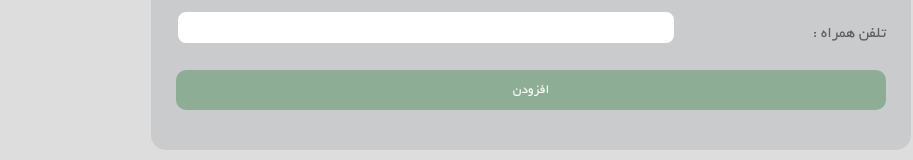
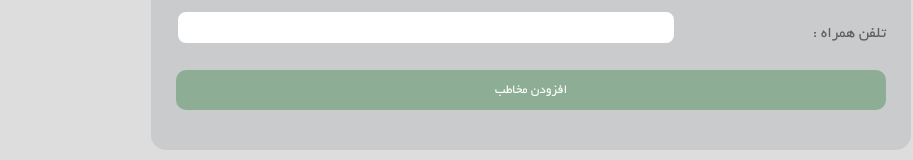
Before and after one commit to arefehgolestani/arefeh_golestani_week14, a React (Vite) app: page /add-contact in a window 1280 px wide. Shown: the part 290-450 px from the top of the page, without its empty margins (367-1280 px from the left). Built offline with nearby package versions, Linux system fonts and the light colour scheme.

Commit message:
Handling contacts editing

```diff
--- a/src/App.jsx
+++ b/src/App.jsx
@@ -1,15 +1,14 @@
 import { useState } from "react";
 import { Routes, Route, useNavigate } from "react-router-dom";
-import HomePage from './pages/HomePage.jsx'
-import AddContactPage from './pages/AddContactPage.jsx'
-import Modal from './components/Modal.jsx'
-import Alert from './components/Alert.jsx'
+import HomePage from "./pages/HomePage.jsx";
+import AddContactPage from "./pages/AddContactPage.jsx";
+import Modal from "./components/Modal.jsx";
+import Alert from "./components/Alert.jsx";
 
 function App() {
   const [alert, setAlert] = useState(null);
   const [modal, setModal] = useState(null);
   const [contacts, setContacts] = useState([]);
-  // const [editContact, setEditContact] = useState(null);
   const [contact, setContact] = useState({
     id: "",
     name: "",
@@ -17,6 +16,7 @@ function App() {
     job: "",
     phone: "",
   });
+
   const navigate = useNavigate();
 
   const deleteHandler = (id) => {
@@ -28,24 +28,44 @@ const navigate = useNavigate();
       message: "مخاطب حذف شد!",
     });
   };
+
   const editHandler = (id) => {
-    navigate("/add-contact");
     const editedContact = contacts.find((contact) => contact.id === id);
-    console.log(editedContact);
-
-    setEditContact(editedContact);
-    console.log(editContact)
-  }
+    navigate("/add-contact", { state: editedContact });
+  };
 
   return (
     <>
-
       <Routes>
-         <Route path="/" element={<HomePage  setAlert={setAlert} alert={alert} deleteHandler={deleteHandler} contacts={contacts} setModal={setModal} />} />
-         <Route path="add-contact" element={<AddContactPage  setAlert={setAlert} alert={alert}  modal={modal} setModal={setModal} contacts={contacts} setContacts={setContacts} contact={contact} setContact={setContact} />} />
+        <Route
+          path="/"
+          element={
+            <HomePage
+              editHandler={editHandler}
+              setAlert={setAlert}
+              alert={alert}
+              deleteHandler={deleteHandler}
+              contacts={contacts}
+              setModal={setModal}
+            />
+          }
+        />
+        <Route
+          path="add-contact"
+          element={
+            <AddContactPage
+              setAlert={setAlert}
+              alert={alert}
+              modal={modal}
+              setModal={setModal}
+              contacts={contacts}
+              setContacts={setContacts}
+              contact={contact}
+              setContact={setContact}
+            />
+          }
+        />
       </Routes>
-
-
 
       {alert && (
         <Alert
@@ -55,6 +75,7 @@ const navigate = useNavigate();
           onClose={() => setAlert(null)}
         />
       )}
+
       {modal && (
         <Modal
           title={modal.title}
@@ -66,7 +87,7 @@ const navigate = useNavigate();
         />
       )}
     </>
-  )
+  );
 }
 
-export default App
+export default App;
--- a/src/components/ContactItem.jsx
+++ b/src/components/ContactItem.jsx
@@ -2,7 +2,7 @@ import styles from "./ContactItem.module.css"
 import Modal from "../components/Modal";
 
 
-function ContactItem({ deleteHandler, data : {id, name, email, phone}, modal, setModal}) {
+function ContactItem({ deleteHandler, editHandler, data : {id, name, email, phone}, modal, setModal}) {
 
   const openDeleteModal = () => {
     setModal({
@@ -20,7 +20,7 @@ function ContactItem({ deleteHandler, data : {id, name, email, phone}, modal, se
         <p>{email}</p>
         <p>{phone}</p>
         <p>
-            <button className="warning">ویرایش</button>
+            <button className="warning" onClick={() => editHandler(id)}>ویرایش</button>
             <button className="danger" onClick={openDeleteModal}>حذف</button>
         </p>
         {modal && (
--- a/src/pages/AddContactPage.jsx
+++ b/src/pages/AddContactPage.jsx
@@ -1,22 +1,47 @@
+import styles from "./AddContactPage.Module.css";
+import { Link, useNavigate, useLocation } from "react-router-dom";
+import inputs from "../constants/inputs.js";
+import { v4 } from "uuid";
+import { ImAddressBook } from "react-icons/im";
+import { useEffect } from "react";
+import Modal from "../components/Modal";
+import Alert from "../components/Alert";
 
-import styles from "./AddContactPage.Module.css"
-import {Link, useNavigate } from "react-router-dom"
-import inputs from "../constants/inputs.js"
-import { v4 } from 'uuid'
-import { ImAddressBook } from "react-icons/im";
-import Modal from "../components/Modal";
-import Alert from '../components/Alert'
+function AddContactPage({
+  contact,
+  setContact,
+  contacts,
+  setContacts,
+  modal,
+  setModal,
+  alert,
+  setAlert,
+}) {
+  const navigate = useNavigate();
+  const location = useLocation();
+  const contactToEdit = location.state;
 
-function AddContactPage({contact, setContact, contacts, setContacts, modal, setModal, alert, setAlert}) {
-  const navigate = useNavigate();
+  useEffect(() => {
+    if (contactToEdit) {
+      setContact(contactToEdit);
+    } else {
+      setContact({
+        id: "",
+        name: "",
+        email: "",
+        job: "",
+        phone: "",
+      });
+    }
+  }, [contactToEdit]);
+
   const changeHandler = (event) => {
-    const name = event.target.name;
-    const value = event.target.value;
-    setContact((contact) => ({...contact, [name] : value}));
-}
+    const { name, value } = event.target;
+    setContact((prev) => ({ ...prev, [name]: value }));
+  };
 
   const addHandler = () => {
-    if(!contact.name || !contact.job || !contact.email || !contact.phone){
+    if (!contact.name || !contact.job || !contact.email || !contact.phone) {
       setModal(null);
       setAlert({
         type: "error",
@@ -25,35 +50,37 @@ const addHandler = () => {
       return;
     }
 
-    const newContact = {...contact , id: v4()};
-    setContacts(contacts => ([...contacts, newContact]));
-    setContact({
-     name: "",
-     email: "",
-     job: "",
-     phone: "",
-    });
-    navigate("/");
-    setModal(null);
+    if (contact.id) {
+      const updatedContacts = contacts.map((item) =>
+        item.id === contact.id ? contact : item
+      );
+      setContacts(updatedContacts);
+      setAlert({ type: "success", message: "مخاطب با موفقیت ویرایش شد!" });
+    } else {
+      const newContact = { ...contact, id: v4() };
+      setContacts((contacts) => [...contacts, newContact]);
       setAlert({
         type: "success",
         message: "مخاطب با موفقیت افزوده شد!",
       });
     }
+    setModal(null);
+    navigate("/");
+  };
+
   const openAddModal = () => {
     setModal({
-    title: "افزودن مخاطب جدید",
-    message: "آیا از افزودن مخاطب جدید اطمینان دارید؟",
-    confirmText: "افزودن",
+      title: contact.id ? "ویرایش مخاطب" : "افزودن مخاطب جدید",
+      message: contact.id
+        ? "آیا از ویرایش این مخاطب اطمینان دارید؟"
+        : "آیا از افزودن مخاطب جدید اطمینان دارید؟",
+      confirmText: contact.id ? "ویرایش" : "افزودن",
       cancelText: "انصراف",
       onConfirm: addHandler,
     });
   };
 
-
-
   return (
-<>
     <div className={styles.container}>
       {alert && (
         <Alert
@@ -62,28 +89,34 @@ return (
           onClose={() => setAlert(null)}
         />
       )}
+
       <div className={styles.header}>
-       <h3>افزودن مخاطب</h3>
+        <h3>{contact.id ? "ویرایش مخاطب" : "افزودن مخاطب"}</h3>
         <button>
-         <Link to="/"><ImAddressBook color="#8dae95" fontSize="1.1rem" /></Link>
+          <Link to="/">
+            <ImAddressBook color="#8dae95" fontSize="1.1rem" />
+          </Link>
         </button>
       </div>
+
       <div className={styles.inputs_container}>
-       {
-           inputs.map((input, index) => (
+        {inputs.map((input, index) => (
           <div className={styles.inputs} key={index}>
             <label>{input.placeholder}</label>
             <input
               type={input.type}
               name={input.name}
               onChange={changeHandler}
-                    value={contact[input.name]}
+              value={contact[input.name] || ""}
             />
           </div>
-           ))
-       }
-       <button onClick={openAddModal}>افزودن</button>
+        ))}
+
+        <button onClick={openAddModal}>
+          {contact.id ? "ویرایش مخاطب" : "افزودن مخاطب"}
+        </button>
       </div>
+
       {modal && (
         <Modal
           title={modal.title}
@@ -94,10 +127,8 @@ return (
           onCancel={() => setModal(null)}
         />
       )}
-
     </div>
-</>
-)
+  );
 }
 
-export default AddContactPage
+export default AddContactPage;
--- a/src/pages/HomePage.jsx
+++ b/src/pages/HomePage.jsx
@@ -6,7 +6,7 @@ import { FaTrashAlt } from "react-icons/fa";
 import styles from "./HomePage.module.css"
 import Alert from '../components/Alert'
 
-function HomePage({contacts, deleteHandler, setModal, alert, setAlert}) {
+function HomePage({contacts, deleteHandler, setModal, alert, setAlert, editHandler}) {
   return (
     <>
       <div className={styles.container}>
@@ -35,7 +35,7 @@ function HomePage({contacts, deleteHandler, setModal, alert, setAlert}) {
            {contacts.length ? (
               <ul className={styles.contacts_list}>
                 {contacts.map((contact) => (
-                   <ContactItem key={contact.id} data={contact} setModal={setModal} deleteHandler={deleteHandler} />
+                   <ContactItem key={contact.id} data={contact} setModal={setModal} deleteHandler={deleteHandler} editHandler={editHandler} />
                 ))}
                </ul>
            ) : ( <p>در حال حاضر هیچ موردی وجود ندارد!</p>)}
```
Lines whose indentation alone changed are shown as unchanged.
